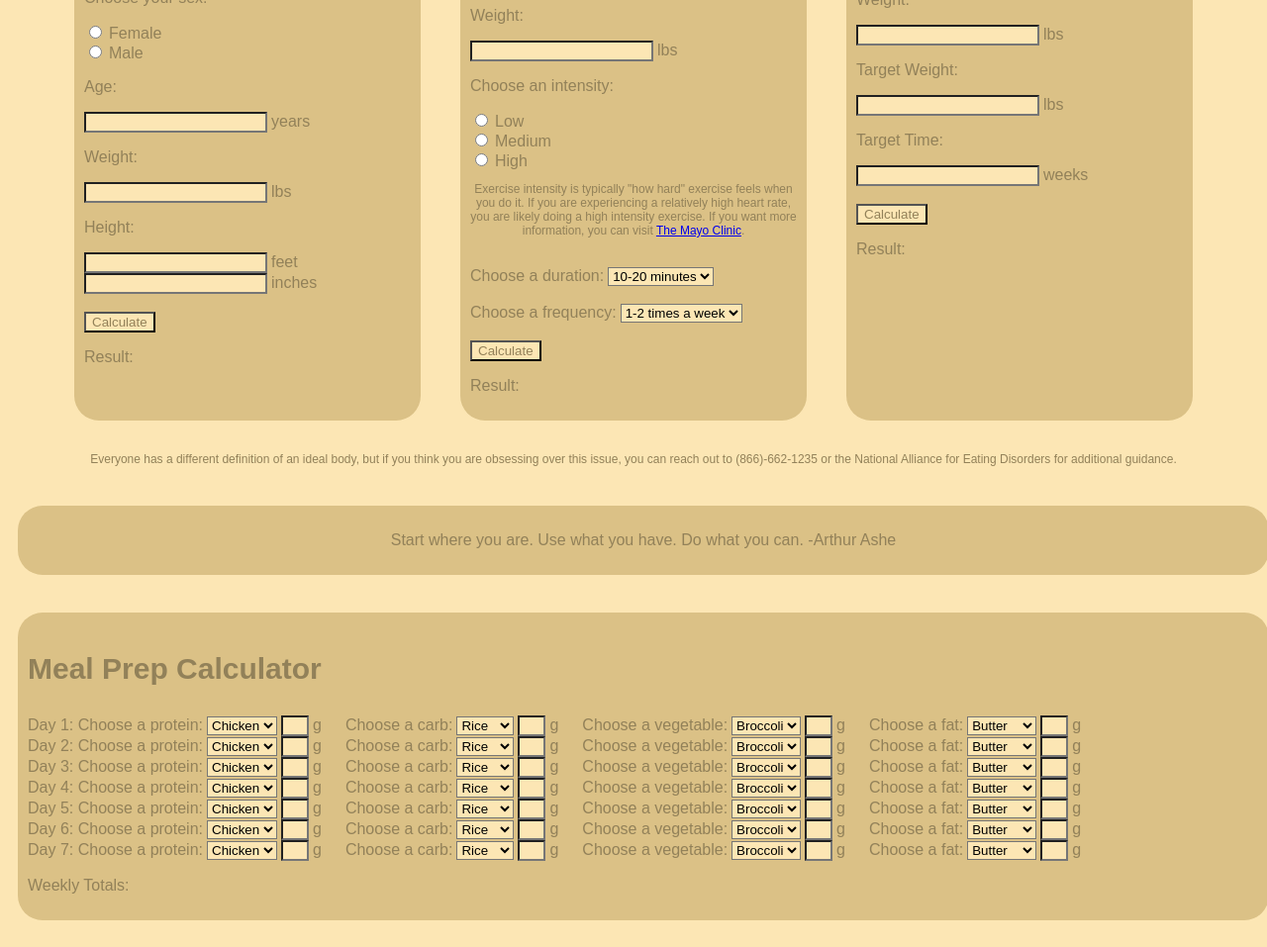
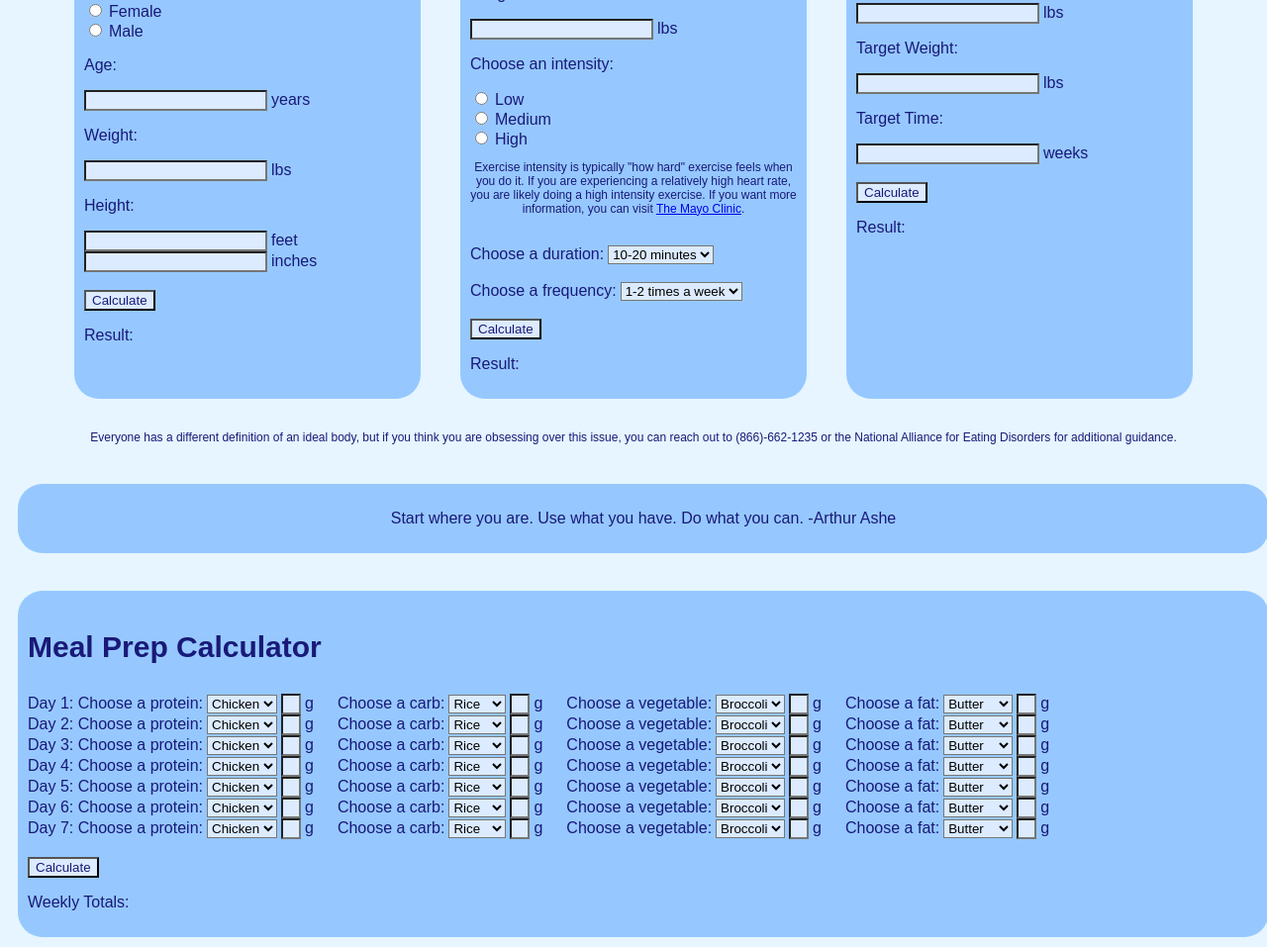
Before and after one commit to hahn2003mc/HealthCalculator, a plain HTML site: page index.html in a window 1280 px wide. Shown: the part 479-1436 px from the top of the page at 99% size. Drawn offline with Linux system fonts and the light colour scheme.

Commit message:
color changes

```diff
--- a/index.html
+++ b/index.html
@@ -1,4 +1,3 @@
-<!DOCTYPE html>
 <html>
     <head>
         <title>HealthCalculator</title>
@@ -113,258 +112,260 @@
       <div class = "bigbox">
         <h3>Meal Prep Calculator</h3>
           <label for="protein">Day 1: Choose a protein:</label>
-                <select name="protein" id="protein">
+                <select name="protein1" id="protein1">
                     <option value="Chicken">Chicken</option>
                     <option value="Beef">Beef</option>
                     <option value="Pork">Pork</option>
                 </select>
-                <input class="food_input" type="protein_size_text" id="protein_size_text">
+                <input class="food_input" type="protein_size_text" id="protein_size_text1">
                 <label class="food_input_label" for="protein_size_text">g</label>
 
           <label for="carb">Choose a carb:</label>
-                <select name="carb" id="carb">
+                <select name="carb1" id="carb1">
                     <option value="Rice">Rice</option>
                     <option value="Bread">Bread</option>
                     <option value="Bagel">Bagel</option>
                 </select>
-                <input class="food_input" type="carb_size_text" id="carb_size_text">
+                <input class="food_input" type="carb_size_text" id="carb_size_text1">
                 <label class="food_input_label" for="carb_size_text">g</label>
 
 
           <label for="vegetable">Choose a vegetable:</label>
-                <select name="vegetable" id="vegetable">
+                <select name="vegetable1" id="vegetable1">
                     <option value="Broccoli">Broccoli</option>
                     <option value="Lettuce">Lettuce</option>
                     <option value="Carrot">Carrot</option>
                 </select>
-                <input class="food_input" type="vegetable_size_text" id="vegetable_size_text">
+                <input class="food_input" type="vegetable_size_text" id="vegetable_size_text1">
                 <label class="food_input_label" for="vegetable_size_text">g</label>
 
         <label for="fat">Choose a fat:</label>
-                <select name="fat" id="fat">
+                <select name="fat1" id="fat1">
                     <option value="Butter">Butter</option>
                     <option value="Olive oil">Olive oil</option>
                 </select>
-                <input class="food_input" type="fat_size_text" id="fat_size_text">
+                <input class="food_input" type="fat_size_text" id="fat_size_text1">
                 <label class="food_input_label" for="fat_size_text">g</label>
         <br>
         <label for="protein">Day 2: Choose a protein:</label>
-                <select name="protein" id="protein">
+                <select name="protein2" id="protein2">
                     <option value="Chicken">Chicken</option>
                     <option value="Beef">Beef</option>
                     <option value="Pork">Pork</option>
                 </select>
-                <input class="food_input" type="protein_size_text" id="protein_size_text">
+                <input class="food_input" type="protein_size_text" id="protein_size_text2">
                 <label class="food_input_label" for="protein_size_text">g</label>
 
           <label for="carb">Choose a carb:</label>
-                <select name="carb" id="carb">
+                <select name="carb2" id="carb2">
                     <option value="Rice">Rice</option>
                     <option value="Bread">Bread</option>
                     <option value="Bagel">Bagel</option>
                 </select>
-                <input class="food_input" type="carb_size_text" id="carb_size_text">
+                <input class="food_input" type="carb_size_text" id="carb_size_text2">
                 <label class="food_input_label" for="carb_size_text">g</label>
 
 
           <label for="vegetable">Choose a vegetable:</label>
-                <select name="vegetable" id="vegetable">
+                <select name="vegetable2" id="vegetable2">
                     <option value="Broccoli">Broccoli</option>
                     <option value="Lettuce">Lettuce</option>
                     <option value="Carrot">Carrot</option>
                 </select>
-                <input class="food_input" type="vegetable_size_text" id="vegetable_size_text">
+                <input class="food_input" type="vegetable_size_text" id="vegetable_size_text2">
                 <label class="food_input_label" for="vegetable_size_text">g</label>
 
         <label for="fat">Choose a fat:</label>
-                <select name="fat" id="fat">
+                <select name="fat2" id="fat2">
                     <option value="Butter">Butter</option>
                     <option value="Olive oil">Olive oil</option>
                 </select>
-                <input class="food_input" type="fat_size_text" id="fat_size_text">
+                <input class="food_input" type="fat_size_text" id="fat_size_text2">
                 <label class="food_input_label" for="fat_size_text">g</label>
         <br>
         <label for="protein">Day 3: Choose a protein:</label>
-                <select name="protein" id="protein">
+                <select name="protein3" id="protein3">
                     <option value="Chicken">Chicken</option>
                     <option value="Beef">Beef</option>
                     <option value="Pork">Pork</option>
                 </select>
-                <input class="food_input" type="protein_size_text" id="protein_size_text">
+                <input class="food_input" type="protein_size_text" id="protein_size_text3">
                 <label class="food_input_label" for="protein_size_text">g</label>
 
           <label for="carb">Choose a carb:</label>
-                <select name="carb" id="carb">
+                <select name="carb3" id="carb3">
                     <option value="Rice">Rice</option>
                     <option value="Bread">Bread</option>
                     <option value="Bagel">Bagel</option>
                 </select>
-                <input class="food_input" type="carb_size_text" id="carb_size_text">
+                <input class="food_input" type="carb_size_text" id="carb_size_text3">
                 <label class="food_input_label" for="carb_size_text">g</label>
 
 
           <label for="vegetable">Choose a vegetable:</label>
-                <select name="vegetable" id="vegetable">
+                <select name="vegetable3" id="vegetable3">
                     <option value="Broccoli">Broccoli</option>
                     <option value="Lettuce">Lettuce</option>
                     <option value="Carrot">Carrot</option>
                 </select>
-                <input class="food_input" type="vegetable_size_text" id="vegetable_size_text">
+                <input class="food_input" type="vegetable_size_text" id="vegetable_size_text3">
                 <label class="food_input_label" for="vegetable_size_text">g</label>
 
         <label for="fat">Choose a fat:</label>
-                <select name="fat" id="fat">
+                <select name="fat3" id="fat3">
                     <option value="Butter">Butter</option>
                     <option value="Olive oil">Olive oil</option>
                 </select>
-                <input class="food_input" type="fat_size_text" id="fat_size_text">
+                <input class="food_input" type="fat_size_text" id="fat_size_text3">
                 <label class="food_input_label" for="fat_size_text">g</label>
         <br>
         <label for="protein">Day 4: Choose a protein:</label>
-                <select name="protein" id="protein">
+                <select name="protein4" id="protein4">
                     <option value="Chicken">Chicken</option>
                     <option value="Beef">Beef</option>
                     <option value="Pork">Pork</option>
                 </select>
-                <input class="food_input" type="protein_size_text" id="protein_size_text">
+                <input class="food_input" type="protein_size_text" id="protein_size_text4">
                 <label class="food_input_label" for="protein_size_text">g</label>
 
           <label for="carb">Choose a carb:</label>
-                <select name="carb" id="carb">
+                <select name="carb4" id="carb4">
                     <option value="Rice">Rice</option>
                     <option value="Bread">Bread</option>
                     <option value="Bagel">Bagel</option>
                 </select>
-                <input class="food_input" type="carb_size_text" id="carb_size_text">
+                <input class="food_input" type="carb_size_text" id="carb_size_text4">
                 <label class="food_input_label" for="carb_size_text">g</label>
 
 
           <label for="vegetable">Choose a vegetable:</label>
-                <select name="vegetable" id="vegetable">
+                <select name="vegetable4" id="vegetable4">
                     <option value="Broccoli">Broccoli</option>
                     <option value="Lettuce">Lettuce</option>
                     <option value="Carrot">Carrot</option>
                 </select>
-                <input class="food_input" type="vegetable_size_text" id="vegetable_size_text">
+                <input class="food_input" type="vegetable_size_text" id="vegetable_size_text4">
                 <label class="food_input_label" for="vegetable_size_text">g</label>
 
         <label for="fat">Choose a fat:</label>
-                <select name="fat" id="fat">
+                <select name="fat4" id="fat4">
                     <option value="Butter">Butter</option>
                     <option value="Olive oil">Olive oil</option>
                 </select>
-                <input class="food_input" type="fat_size_text" id="fat_size_text">
+                <input class="food_input" type="fat_size_text" id="fat_size_text4">
                 <label class="food_input_label" for="fat_size_text">g</label>
         <br>
         <label for="protein">Day 5: Choose a protein:</label>
-                <select name="protein" id="protein">
+                <select name="protein5" id="protein5">
                     <option value="Chicken">Chicken</option>
                     <option value="Beef">Beef</option>
                     <option value="Pork">Pork</option>
                 </select>
-                <input class="food_input" type="protein_size_text" id="protein_size_text">
+                <input class="food_input" type="protein_size_text" id="protein_size_text5">
                 <label class="food_input_label" for="protein_size_text">g</label>
 
           <label for="carb">Choose a carb:</label>
-                <select name="carb" id="carb">
+                <select name="carb5" id="carb5">
                     <option value="Rice">Rice</option>
                     <option value="Bread">Bread</option>
                     <option value="Bagel">Bagel</option>
                 </select>
-                <input class="food_input" type="carb_size_text" id="carb_size_text">
+                <input class="food_input" type="carb_size_text" id="carb_size_text5">
                 <label class="food_input_label" for="carb_size_text">g</label>
 
 
           <label for="vegetable">Choose a vegetable:</label>
-                <select name="vegetable" id="vegetable">
+                <select name="vegetable5" id="vegetable5">
                     <option value="Broccoli">Broccoli</option>
                     <option value="Lettuce">Lettuce</option>
                     <option value="Carrot">Carrot</option>
                 </select>
-                <input class="food_input" type="vegetable_size_text" id="vegetable_size_text">
+                <input class="food_input" type="vegetable_size_text" id="vegetable_size_text5">
                 <label class="food_input_label" for="vegetable_size_text">g</label>
 
         <label for="fat">Choose a fat:</label>
-                <select name="fat" id="fat">
+                <select name="fat5" id="fat5">
                     <option value="Butter">Butter</option>
                     <option value="Olive oil">Olive oil</option>
                 </select>
-                <input class="food_input" type="fat_size_text" id="fat_size_text">
+                <input class="food_input" type="fat_size_text" id="fat_size_text5">
                 <label class="food_input_label" for="fat_size_text">g</label>
         <br>
         <label for="protein">Day 6: Choose a protein:</label>
-                <select name="protein" id="protein">
+                <select name="protein6" id="protein6">
                     <option value="Chicken">Chicken</option>
                     <option value="Beef">Beef</option>
                     <option value="Pork">Pork</option>
                 </select>
-                <input class="food_input" type="protein_size_text" id="protein_size_text">
+                <input class="food_input" type="protein_size_text" id="protein_size_text6">
                 <label class="food_input_label" for="protein_size_text">g</label>
 
           <label for="carb">Choose a carb:</label>
-                <select name="carb" id="carb">
+                <select name="carb6" id="carb6">
                     <option value="Rice">Rice</option>
                     <option value="Bread">Bread</option>
                     <option value="Bagel">Bagel</option>
                 </select>
-                <input class="food_input" type="carb_size_text" id="carb_size_text">
+                <input class="food_input" type="carb_size_text" id="carb_size_text6">
                 <label class="food_input_label" for="carb_size_text">g</label>
 
 
           <label for="vegetable">Choose a vegetable:</label>
-                <select name="vegetable" id="vegetable">
+                <select name="vegetable6" id="vegetable6">
                     <option value="Broccoli">Broccoli</option>
                     <option value="Lettuce">Lettuce</option>
                     <option value="Carrot">Carrot</option>
                 </select>
-                <input class="food_input" type="vegetable_size_text" id="vegetable_size_text">
+                <input class="food_input" type="vegetable_size_text" id="vegetable_size_text6">
                 <label class="food_input_label" for="vegetable_size_text">g</label>
 
         <label for="fat">Choose a fat:</label>
-                <select name="fat" id="fat">
+                <select name="fat6" id="fat6">
                     <option value="Butter">Butter</option>
                     <option value="Olive oil">Olive oil</option>
                 </select>
-                <input class="food_input" type="fat_size_text" id="fat_size_text">
+                <input class="food_input" type="fat_size_text" id="fat_size_text6">
                 <label class="food_input_label" for="fat_size_text">g</label>
         <br>
         <label for="protein">Day 7: Choose a protein:</label>
-                <select name="protein" id="protein">
+                <select name="protein7" id="protein7">
                     <option value="Chicken">Chicken</option>
                     <option value="Beef">Beef</option>
                     <option value="Pork">Pork</option>
                 </select>
-                <input class="food_input" type="protein_size_text" id="protein_size_text">
+                <input class="food_input" type="protein_size_text" id="protein_size_text7">
                 <label class="food_input_label" for="protein_size_text">g</label>
 
           <label for="carb">Choose a carb:</label>
-                <select name="carb" id="carb">
+                <select name="carb7" id="carb7">
                     <option value="Rice">Rice</option>
                     <option value="Bread">Bread</option>
                     <option value="Bagel">Bagel</option>
                 </select>
-                <input class="food_input" type="carb_size_text" id="carb_size_text">
+                <input class="food_input" type="carb_size_text" id="carb_size_text7">
                 <label class="food_input_label" for="carb_size_text">g</label>
 
 
           <label for="vegetable">Choose a vegetable:</label>
-                <select name="vegetable" id="vegetable">
+                <select name="vegetable7" id="vegetable7">
                     <option value="Broccoli">Broccoli</option>
                     <option value="Lettuce">Lettuce</option>
                     <option value="Carrot">Carrot</option>
                 </select>
-                <input class="food_input" type="vegetable_size_text" id="vegetable_size_text">
+                <input class="food_input" type="vegetable_size_text" id="vegetable_size_text7">
                 <label class="food_input_label" for="vegetable_size_text">g</label>
 
         <label for="fat">Choose a fat:</label>
-                <select name="fat" id="fat">
+                <select name="fat7" id="fat7">
                     <option value="Butter">Butter</option>
                     <option value="Olive oil">Olive oil</option>
                 </select>
-                <input class="food_input" type="fat_size_text" id="fat_size_text">
+                <input class="food_input" type="fat_size_text" id="fat_size_text7">
                 <label class="food_input_label" for="fat_size_text">g</label>
-        <br>
-        <p>Weekly Totals:</p>
-        </div>
+
+                <br><br>
+                <button id="calculate_weekly_totals_button">Calculate</button>
+                <p>Weekly Totals:</p>
+                <div id="result_future"></div>
     </body>
 </html>
--- a/styles.css
+++ b/styles.css
@@ -1,13 +1,13 @@
 .info
 {
     font-size: 16px;
-    color: rgb(146, 129, 89);
+    color: rgb(25, 25, 120);
 }
 
 .introduction
 {
     font-size: 22px;
-    color: rgb(193, 168, 112);
+    color: rgb(25, 25, 120);
     padding: 2px;
 }
 
@@ -15,7 +15,7 @@
 {
     text-align: center;
     font-size: 12px;
-    color: rgb(146, 129, 89);
+    color: rgb(25, 25, 120);
 }
 
 .boxcontainer
@@ -29,9 +29,9 @@
 .box
 {
     border-radius: 25px;
-    border-color:rgb(146, 129, 89);
+    border-color: rgb(25, 25, 120);
     display: block;
-    background-color: rgb(219, 193, 134);
+    background-color: rgb(150, 200, 255);
     width: 350px;
     padding: 10px;
     margin: 10px;
@@ -41,9 +41,9 @@
 .bigbox
 {
     border-radius: 25px;
-    border-color:rgb(146, 129, 89);
+    border-color: rgb(25, 25, 120);
     display: block;
-    background-color: rgb(219, 193, 134);
+    background-color: rgb(150, 200, 255);
     width: 100%;
     padding: 10px;
     margin: 10px;
@@ -55,8 +55,8 @@
     text-align: center;
     display: block;
     border-radius: 25px;
-    border-color:rgb(146, 129, 89);
-    background-color: rgb(219, 193, 134);
+    border-color: rgb(25, 25, 120);
+    background-color: rgb(150, 200, 255);
     width: 100%;
     padding: 10px;
     margin: 10px;
@@ -65,12 +65,12 @@
 
 body
 {
-    background-color:rgb(252, 230, 180);
+    background-color: rgb(230, 245, 255);
 }
 
 h1
 {
-    color: rgb(146, 129, 89);
+    color: rgb(25, 25, 120);
     text-align: left;
     font-family: Arial, Helvetica, sans-serif;
     font-size: 45px;
@@ -78,7 +78,7 @@ h1
 
 h2
 {
-    color: rgb(146, 129, 89);
+    color: rgb(25, 25, 120);
     text-align: center;
     font-family: Arial, Helvetica, sans-serif;
     font-size: 30px;
@@ -86,7 +86,7 @@ h2
 
 h3
 {
-    color: rgb(146, 129, 89);
+    color: rgb(25, 25, 120);
     text-align: left;
     font-family: Arial, Helvetica, sans-serif;
     font-size: 30px;
@@ -94,32 +94,32 @@ h3
 
 p
 {
-    color: rgb(146, 129, 89);
+    color: rgb(25, 25, 120);
     font-family: Arial, Helvetica, sans-serif;
 }
 
 label
 {
-    color: rgb(146, 129, 89);
+    color: rgb(25, 25, 120);
     font-family: Arial, Helvetica, sans-serif;
 }
 
 button
 {
-    background-color:rgb(252, 230, 180);
-    color: rgb(146, 129, 89);
+    background-color: rgb(220, 235, 255);
+    color: rgb(25, 25, 120);
     font-family: Arial, Helvetica, sans-serif;
 }
 
 input
 {
-    background-color:rgb(252, 230, 180);
+    background-color: rgb(220, 235, 255);
     font-family: Arial, Helvetica, sans-serif;
 }
 
 .food_input
 {
-    background-color:rgb(252, 230, 180);
+    background-color: rgb(220, 235, 255);
     width: 20px;
     font-family: Arial, Helvetica, sans-serif;
 }
@@ -141,13 +141,13 @@ img
 
 select
 {
-    background-color:rgb(252, 230, 180);
+    background-color: rgb(220, 235, 255);
     font-family: Arial, Helvetica, sans-serif;
 }
 
 #result_BMR, #result_active, #result_future
 {
     text-align: left;
-    color: rgb(146, 129, 89);
+    color: rgb(25, 25, 120);
     font-family: Arial, Helvetica, sans-serif;
 }
```
Also changed, not shown: script.js (+91 -0 lines).
